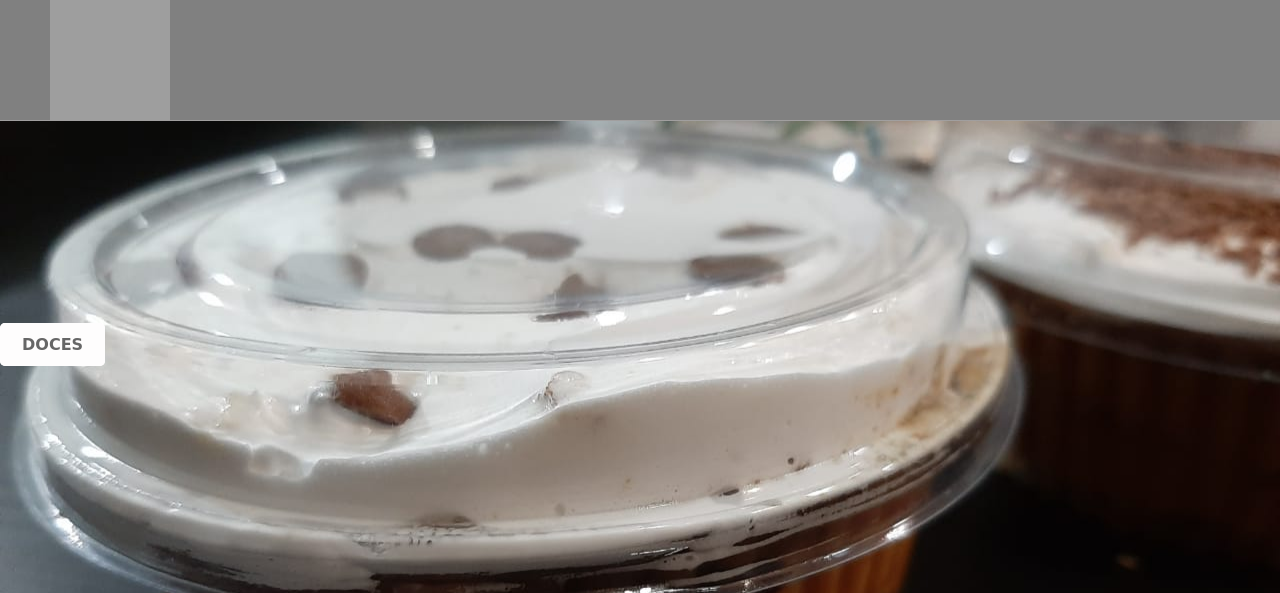
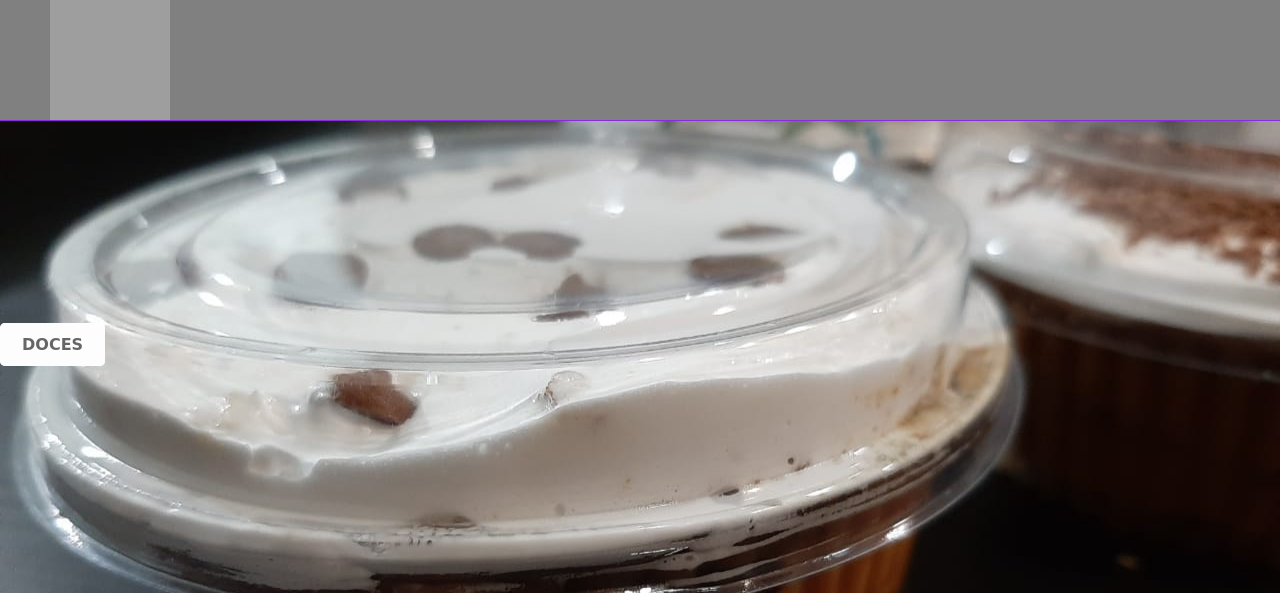
Before and after one commit to thombaum/projeto-final-cpw1, a PHP site: page /doces.html in a window 1280 px wide. Shown: the top 593 px of the page. Run offline with PHP 8.4, Linux system fonts and the light colour scheme; some libraries are stand-ins or nearby versions; grey boxes are pictures that could not be loaded.

```diff
--- a/css/bebidas.css
+++ b/css/bebidas.css
@@ -22,7 +22,7 @@ nav{
 	width: 100%;
 	z-index: 1;
 	background-color: gray;
-	border-bottom: 1px solid #A19F9F;
+	border-bottom: 1px solid blueviolet;
 }
 nav:after{
 	clear: both;
--- a/css/carnes.css
+++ b/css/carnes.css
@@ -22,7 +22,7 @@ nav{
 	width: 100%;
 	z-index: 1;
 	background-color: gray;
-	border-bottom: 1px solid #A19F9F;
+	border-bottom: 1px solid blueviolet;
 }
 nav:after{
 	clear: both;
--- a/css/doces.css
+++ b/css/doces.css
@@ -22,7 +22,7 @@ nav{
 	width: 100%;
 	z-index: 1;
 	background-color: gray;
-	border-bottom: 1px solid #A19F9F;
+	border-bottom: 1px solid blueviolet;
 }
 nav:after{
 	clear: both;
--- a/css/salgados.css
+++ b/css/salgados.css
@@ -22,7 +22,7 @@ nav{
 	width: 100%;
 	z-index: 1;
 	background-color: gray;
-	border-bottom: 1px solid #A19F9F;
+	border-bottom: 1px solid blueviolet;
 }
 nav:after{
 	clear: both;
```
